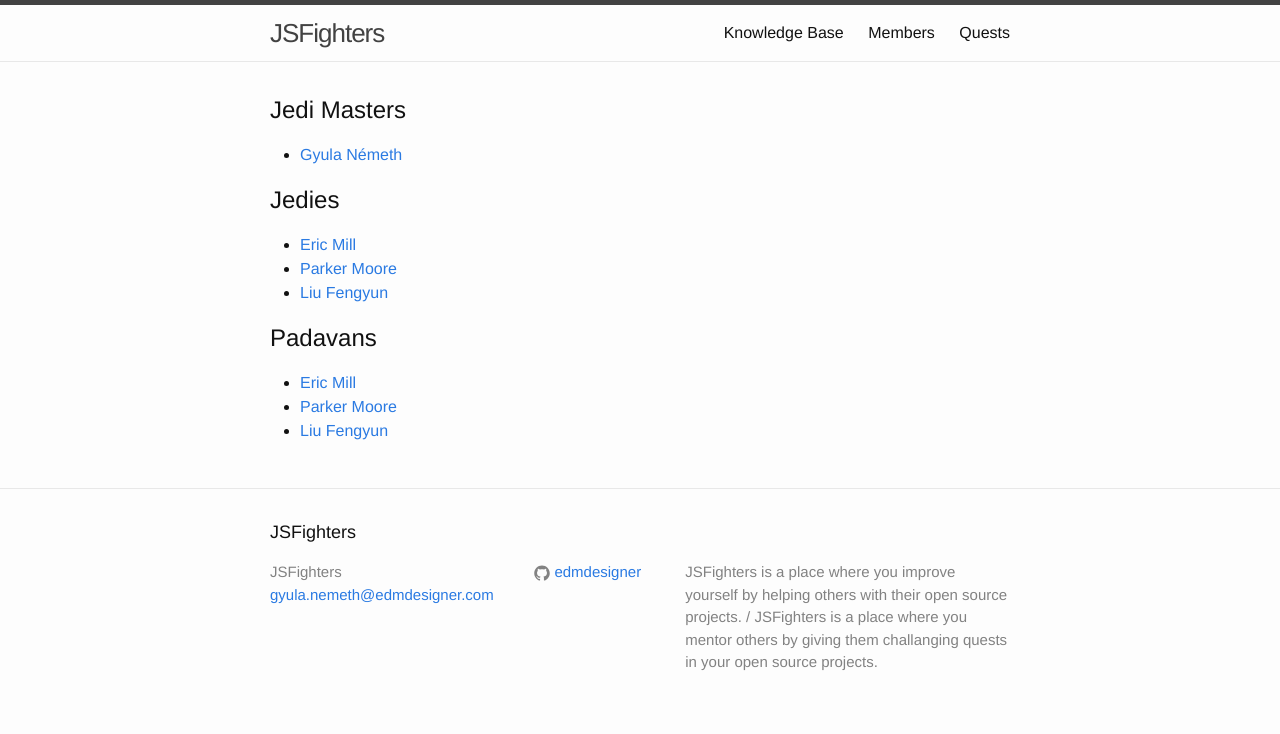
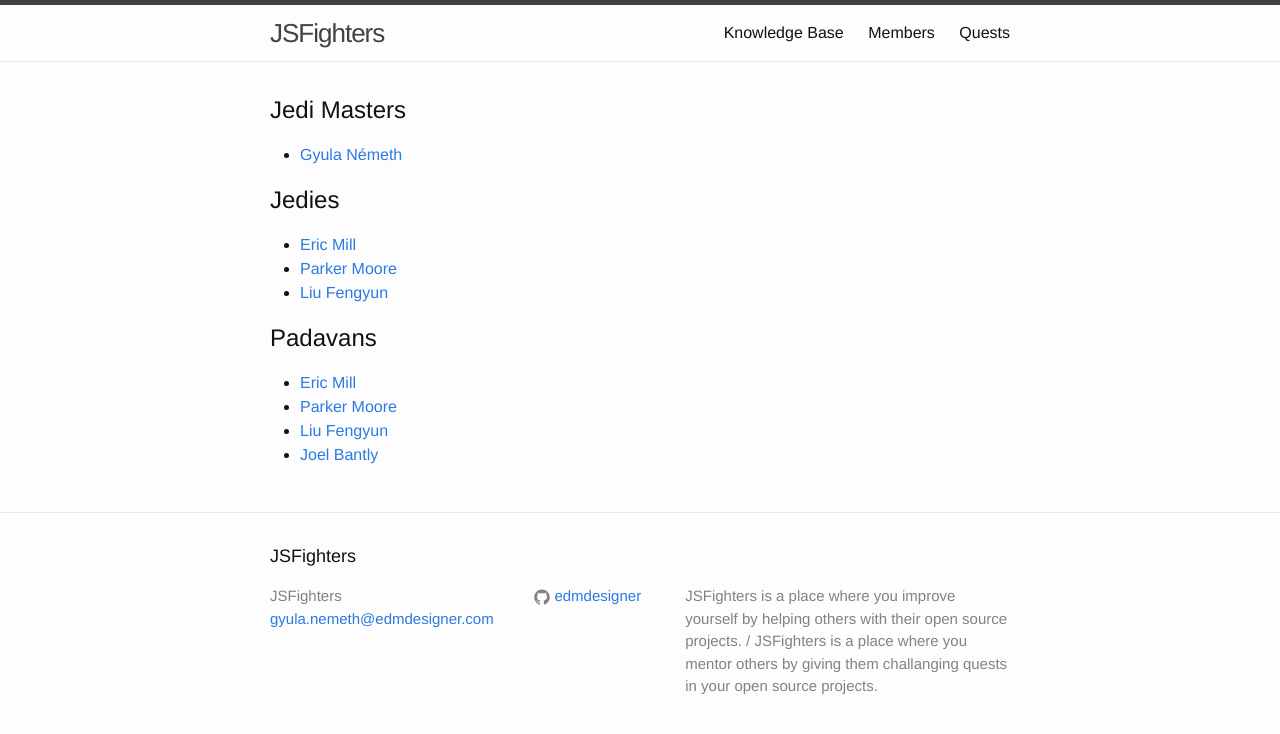
Before and after one commit to marczinkask/JSFighters, a Jekyll site: the page built from members.html, in a window 1280 px wide. Shown: the top 734 px of the page. Built offline with Jekyll 4.4.1, drawn with Linux system fonts in a browser that asks for light colours.

Commit message:
I've added myself to padavan list as well
Hey everyone,
My name is Joel and I'm a developer in Seattle. This is my first commit
adding myself to the padava list.

My email address is: jbantly@gmail.com

```diff
--- a/_data/members/padavans.yaml
+++ b/_data/members/padavans.yaml
@@ -6,3 +6,6 @@
 
 - name: Liu Fengyun
   github: liufengyun
+
+- name: Joel Bantly
+  github: jbantly
```
